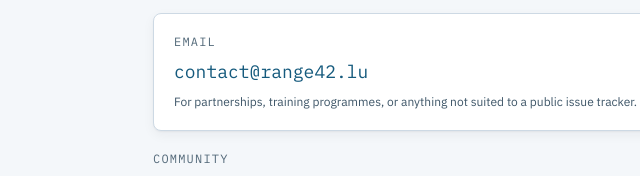
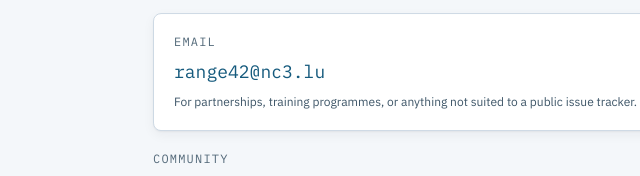
Before and after one commit to range42/range42-website, a website: page about.html in a window 1280 px wide. Shown: the part 1629-1805 px from the top of the page, 151-791 px from the left. Drawn offline with nearby package versions, Linux system fonts and the light colour scheme.

Commit message:
Update contact email address in about.html

```diff
--- a/about.html
+++ b/about.html
@@ -234,9 +234,9 @@
         <section id="contact" aria-labelledby="contact-heading" class="reveal">
           <h2 id="contact-heading" class="text-xl font-bold text-ink mb-4 pb-2 border-b border-theme">Contact Us</h2>
 
-          <a href="mailto:contact@range42.lu" class="card-hover block no-underline mb-5">
+          <a href="mailto:range42@nc3.lu" class="card-hover block no-underline mb-5">
             <p class="section-label mb-2">Email</p>
-            <p class="font-mono text-lg text-accent break-all">contact@range42.lu</p>
+            <p class="font-mono text-lg text-accent break-all">range42@nc3.lu</p>
             <p class="text-xs text-muted mt-2">For partnerships, training programmes, or anything not suited to a public issue tracker.</p>
           </a>
 
```
